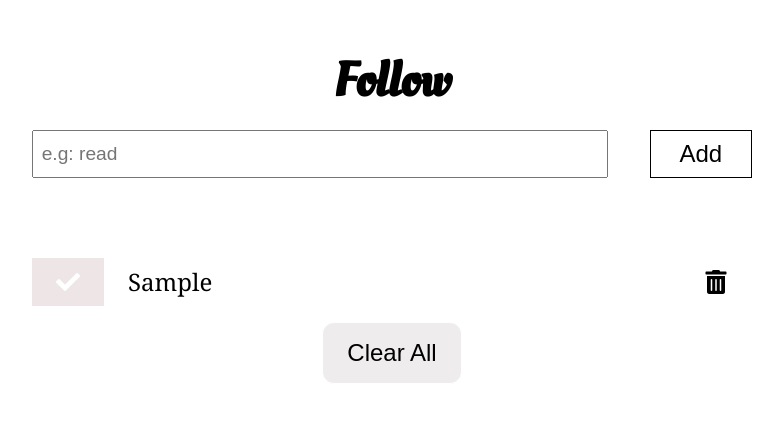
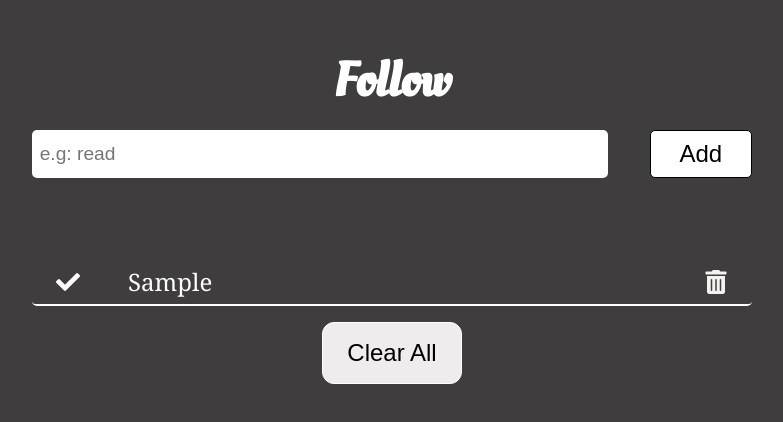
Before and after one commit to kimleangnao/todolist, a plain HTML site: page index.html in a window 1280 px wide. Both pictures are taken after typing "Sample" into the empty fields and a click on the input "Add". Shown: the whole page, without its empty margins (248-1031 px from the left). Drawn offline with Linux system fonts and the light colour scheme.

Commit message:
Add files via upload

```diff
--- a/index.css
+++ b/index.css
@@ -2,12 +2,15 @@
     margin: 0; padding: 0;
     box-sizing: border-box;
 }
-
+body{
+    background-color: rgb(63, 61, 61);
+}
 .title--app {
     text-align: center;
     margin-top: 1em;
     font-size: 3em;
     font-family: 'Oleo Script', cursive;
+    color: white;
 }
 
 .list--wrapper{
@@ -27,6 +30,8 @@
     height: 2.5em;
     font-size: 1.2em;
     padding-left: 0.4em;
+    border-radius: 5px;
+    border: unset;
 }
 
 #submit {
@@ -34,6 +39,7 @@
     padding: 0.3em 1.2em;
     border: 1px solid black;
     background-color: white;
+    border-radius: 5px;
 }
 
 #submit:hover{
@@ -45,6 +51,7 @@
 .list--list {
     width: 100%;
     margin-top: 5em;
+    color: white;
 }
 .list--todo--wrapper {
     width: 100%;
@@ -53,25 +60,27 @@
     flex-flow: row nowrap;
     margin-bottom:  1em;
     border-radius: 0.3em;
+    border-bottom: 2px solid white;
 }
 .list--todo--wrapper:hover{
     background-color: rgb(236, 236, 236);
+    color: black;
 }
 .list--todo--check {
     width: 10%;
     height: 100%;
     font-size: 1.5em;
     text-align: center;
-    background :rgb(238, 230, 230);
     color: white;
+    border-top-left-radius: 0.3em;
+    border-bottom-left-radius: 0.3em;
 }
 .list--todo--check .fas{
     margin-top: 0.5em;
 }
 .list--todo--check:hover{
     cursor: pointer;
-    background-color: red;
-    color: white;
+    color: rgb(46, 124, 50);
 }
 
 .list--todo--item {
@@ -81,6 +90,7 @@
     overflow: hidden;
     line-height: 2em;
     padding-left: 1em;
+    color: white;
     font-family: Cambria, Cochin, Georgia, Times, 'Times New Roman', serif;
 }
 .list--todo--delete{
@@ -88,6 +98,7 @@
     height: 100%;
     font-size: 1.5em;
     text-align: center;
+    color: rgb(245, 241, 241);
 }
 .list--todo--delete .fas {
    margin-top: 0.5em;
--- a/index.js
+++ b/index.js
@@ -44,6 +44,7 @@ function renderThisListToHTML(thisList){
         //check for the one that list as done, when re-render in the list
         if(thisList[i].done){
             listTodoItem.style.textDecoration  = "line-through";
+
             listTodoWrapper.style.backgroundColor =  "rgb(236, 236, 236)";
             listTodoCheck.style.backgroundColor = "red";
         };
@@ -58,11 +59,16 @@ function renderThisListToHTML(thisList){
             if(thisList[i].done){
                 listTodoItem.style.textDecoration  = "line-through";
                 listTodoWrapper.style.backgroundColor =  "rgb(236, 236, 236)";
-                listTodoCheck.style.backgroundColor = "red";
+                listTodoWrapper.style.color =  "black";
+                listTodoCheck.style.color = "rgb(46, 124, 50)";
+                listTodoItem.style.color = "black"
+
             }else{
                 listTodoItem.style.textDecoration  = "none";
                 listTodoWrapper.style.backgroundColor =  "unset";
-                listTodoCheck.style.backgroundColor = "rgb(238, 230, 230)";
+                listTodoCheck.style.color = "white";
+                listTodoItem.style.color = "white"
+
             }
 
         });
```
